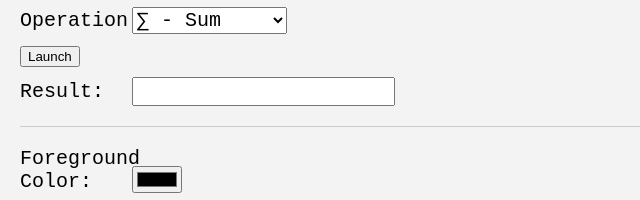
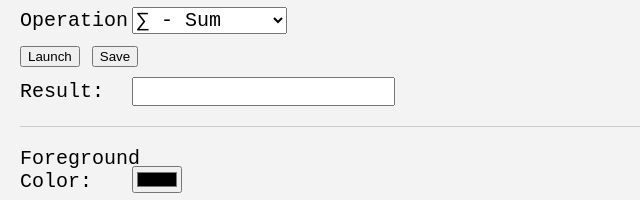
Before and after one commit to realayna/project, a plain HTML site: page index.html in a window 1280 px wide. Shown: the part 191-391 px from the top of the page, 0-640 px from the left. Drawn offline with Linux system fonts and the light colour scheme.

Commit message:
3rd commit

```diff
--- a/index.html
+++ b/index.html
@@ -32,6 +32,7 @@
         </div>
         <div>
             <button id="calculate">Launch</button>
+            <button id="save">Save</button>
         </div>
         <div>
             <label for="result">Result:</label>
```
